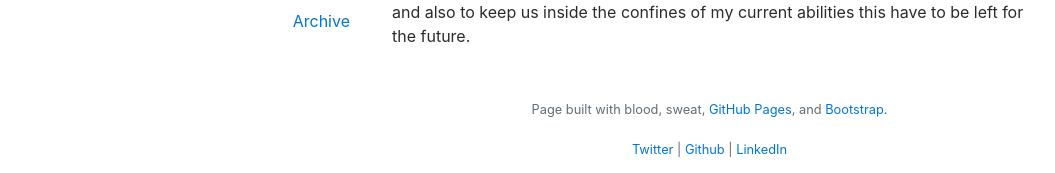
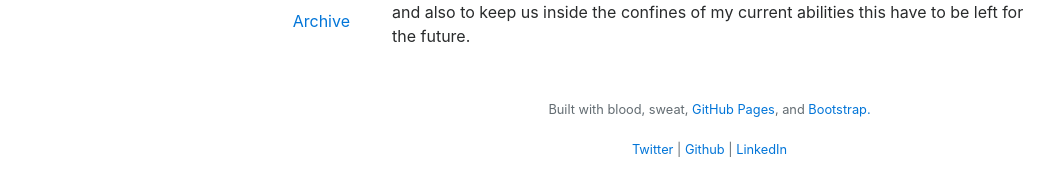
Before and after one commit to jepersson/jepersson.github.io, a Jekyll site: the page built from index.html, in a window 1280 px wide and 900 px high, scrolled down 15661 px. Shown: the part 724-897 px from the top of the window, without its empty margins (73-1128 px from the left). Built offline with Jekyll 4.4.1, drawn with Linux system fonts in a browser that asks for light colours; formulas are drawn with MathJax 3; a script that is not in the unit is left out.

Commit message:
Revised wording in page footer

```diff
--- a/_includes/footer.html
+++ b/_includes/footer.html
@@ -2,7 +2,7 @@
   <div class="container">
     <div class="row">
       <div id="blog-footer-contents" class="col-lg-7 offset-lg-4 text-center">
-        <p class="text-muted"><small>Page built with blood, sweat, <a href="https://pages.github.com">GitHub Pages</a>, and <a href="https://v4-alpha.getbootstrap.com">Bootstrap.</a></small></p>
+        <p class="text-muted"><small>Built with blood, sweat, <a href="https://pages.github.com">GitHub Pages</a>, and <a href="https://v4-alpha.getbootstrap.com">Bootstrap.</a></small></p>
         <p class="text-muted"><small><a href="https://twitter.com/jepersson">Twitter</a> |
           <a href="https://github.com/jepersson">Github</a> |
           <a href="https://jp.linkedin.com/in/jericpersson">LinkedIn</a></small></p>
```
